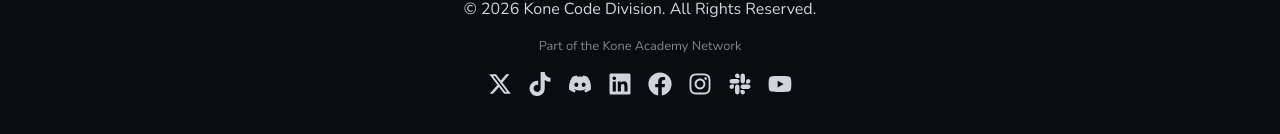
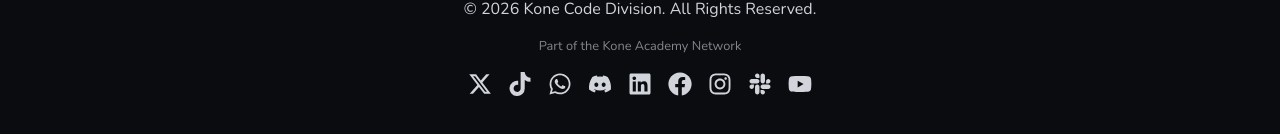
Before and after one commit to PhilipKone/Kone-Code, a React (Vite) app: page / in a window 1280 px wide. Shown: the part 1195-1329 px from the top of the page. Built offline with nearby package versions, Linux system fonts and the light colour scheme; no server answers.

Commit message:
Feat: Add WhatsApp Channel link to Kone Code footer

```diff
--- a/src/pages/Home.jsx
+++ b/src/pages/Home.jsx
@@ -1,6 +1,6 @@
 import React, { useState } from 'react';
 import '../App.css';
-import { FaBars, FaTimes, FaGithub, FaDiscord, FaLinkedin, FaFacebook, FaInstagram, FaSlack, FaYoutube, FaTiktok } from 'react-icons/fa';
+import { FaBars, FaTimes, FaGithub, FaDiscord, FaLinkedin, FaFacebook, FaInstagram, FaSlack, FaYoutube, FaTiktok, FaWhatsapp } from 'react-icons/fa';
 import { FaXTwitter } from 'react-icons/fa6';
 import { useNavigate } from 'react-router-dom';
 import { AnimatePresence } from 'framer-motion';
@@ -128,6 +128,7 @@ function Home() {
                     <div className="social-icons" style={{ display: 'flex', justifyContent: 'center', gap: '1rem' }}>
                         <a href="https://x.com/koneacademy" target="_blank" rel="noreferrer" aria-label="X"><FaXTwitter /></a>
                         <a href="https://www.tiktok.com/@koneacademy?_r=1&_t=ZM-931L3z5lu71" target="_blank" rel="noreferrer" aria-label="TikTok"><FaTiktok /></a>
+                        <a href="https://whatsapp.com/channel/0029Vb86bvCAO7RGUcIENu0p" target="_blank" rel="noreferrer" aria-label="WhatsApp"><FaWhatsapp /></a>
                         {/* <a href="https://github.com/PhilipKone/Kone-Code.git" target="_blank" rel="noopener noreferrer" aria-label="GitHub"><FaGithub /></a> */}
                         <a href="https://discord.gg/Ab4SCxPgUK" target="_blank" rel="noreferrer" aria-label="Discord"><FaDiscord /></a>
                         <a href="https://www.linkedin.com/showcase/konecode/about/?viewAsMember=true" target="_blank" rel="noreferrer" aria-label="LinkedIn"><FaLinkedin /></a>
```
